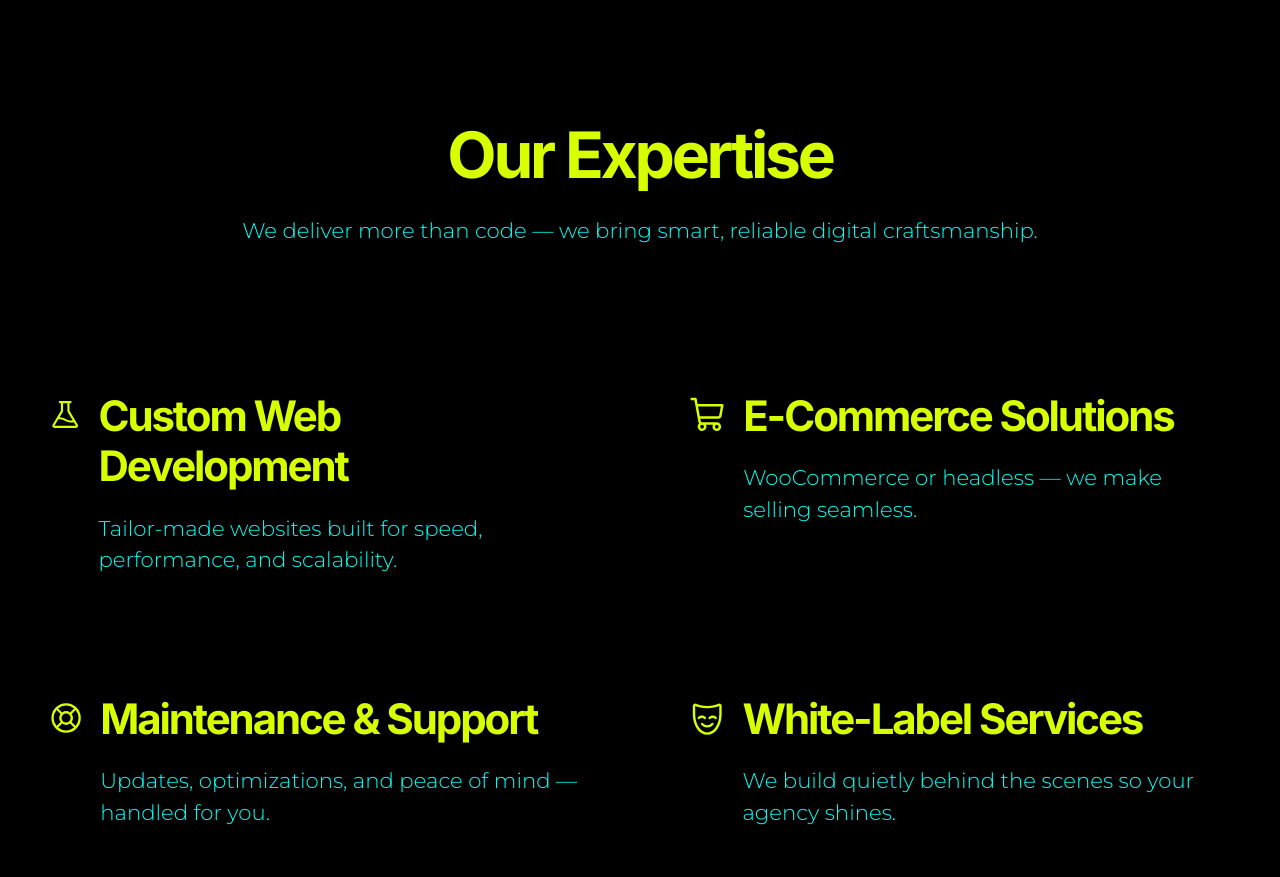
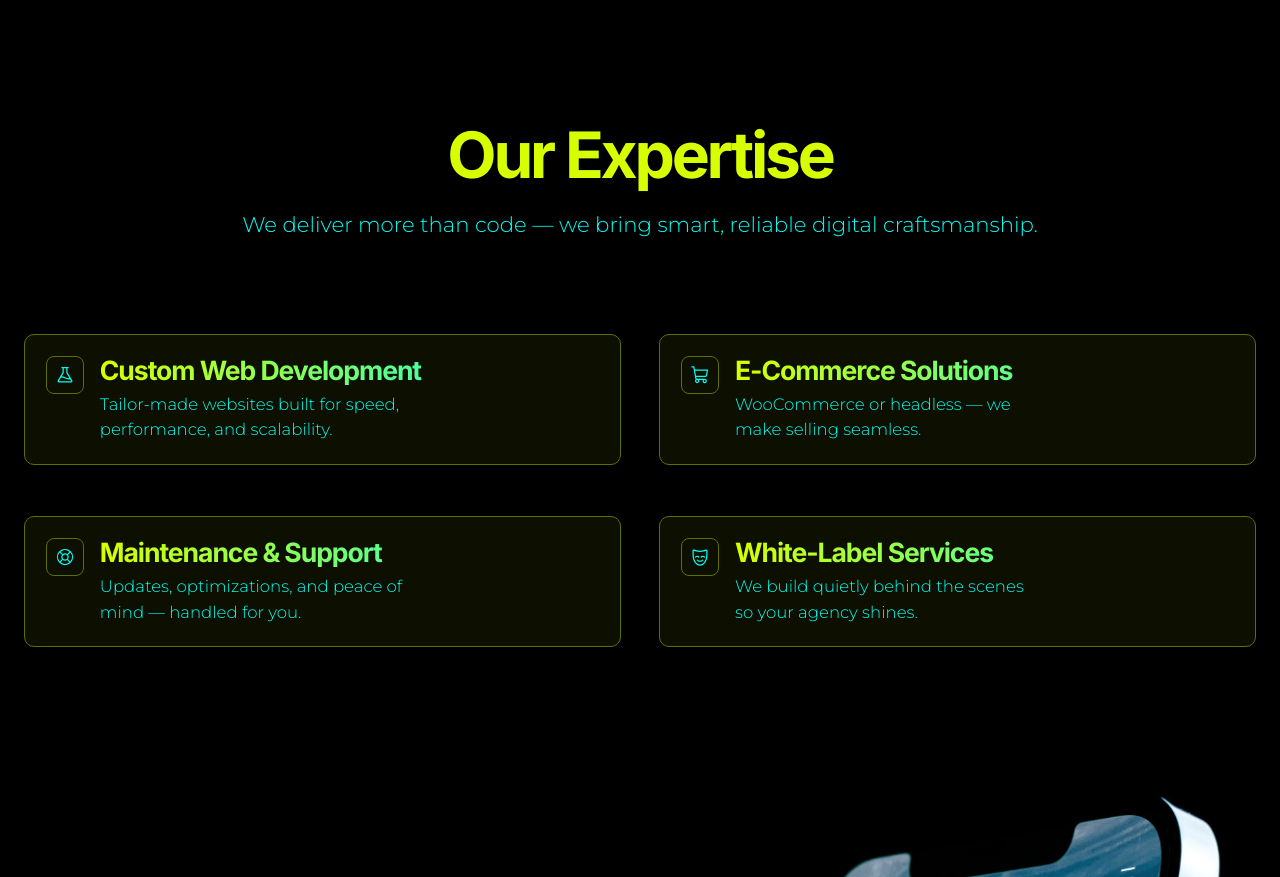
Before and after one commit to elpuas/epdc, an Astro site: page /en in a window 1280 px wide. Shown: the part 878-1755 px from the top of the page. Built offline with nearby package versions, Linux system fonts and the light colour scheme; Astro itself is replaced by a stand-in of ours.

Commit message:
Refine service cards with viewport reveal

```diff
--- a/src/components/ServiceCard.astro
+++ b/src/components/ServiceCard.astro
@@ -15,90 +15,171 @@
 ---
 
 <a class="service-card" href={href} aria-labelledby={titleId}>
-    <Icon name={icon} width="48" height="48" class="icon-services" aria-hidden="true" />
+    <div class="icon-shell" aria-hidden="true">
+        <Icon name={icon} width="20" height="20" class="icon-services" />
+    </div>
     <div class="card-content">
-        <h3 id={titleId}>{title}</h3>
+        <h3 id={titleId} class="text-gradient-brand">{title}</h3>
         <p>{description}</p>
     </div>
 </a>
 
 <style>
 .service-card {
-    position: relative;
-    display: flex;
-    align-items: flex-start;
+    display: grid;
+    grid-template-columns: auto 1fr;
+    align-items: start;
     gap: var(--space-md);
+    width: 100%;
+    padding: clamp(1rem, 0.85rem + 0.6vw, 1.3rem);
+    border: 1px solid var(--color-quaternary);
+    border-radius: 10px;
+    background: color-mix(in srgb, var(--color-primary) 94%, var(--color-secondary) 6%);
     color: var(--color-secondary);
-    padding: var(--padding-lg);
-    border-radius: 0.5rem;
     text-align: left;
     text-decoration: none;
-    overflow: hidden;
-    z-index: 0;
-    isolation: isolate;
-    transform: skew(0deg, 0deg);
-    transition: transform 0.3s ease;
+    transition:
+        opacity 0.55s cubic-bezier(0.22, 1, 0.36, 1),
+        transform 0.55s cubic-bezier(0.22, 1, 0.36, 1),
+        border-color 0.25s ease,
+        box-shadow 0.25s ease,
+        background-color 0.25s ease;
+    transition-delay: var(--service-enter-delay, 0s);
 
-    h4,
+    h3,
     p {
         text-align: left;
     }
+}
 
-    &::before {
-        content: '';
-        position: absolute;
-        inset: 0;
-        pointer-events: none;
-        border-radius: 0.5rem;
-        padding: 2px;
-        background: linear-gradient(
-            130deg,
-            #000 30%,
-            var(--color-secondary) 50%,
-            transparent 100%
-        );
-        background-size: 200% 100%;
-        background-position: -150% 0;
+.service-card[data-enter-state='pending'] {
     opacity: 0;
-        transition: opacity 0.8s ease;
-        mask:
-        linear-gradient(#000 0 0) content-box,
-        linear-gradient(#000 0 0);
-        mask-composite: exclude;
-        -webkit-mask-composite: destination-out;
-        z-index: 1;
+    transform: translate3d(0, 28px, 0);
+}
+
+.service-card.is-visible {
+    opacity: 1;
+    transform: translate3d(0, 0, 0);
+}
+
+.icon-shell {
+    display: inline-flex;
+    align-items: center;
+    justify-content: center;
+    width: 2.25rem;
+    height: 2.25rem;
+    border: 1px solid var(--color-quaternary);
+    border-radius: 8px;
+    background: transparent;
+    color: var(--color-tertiary);
+    flex-shrink: 0;
 }
 
 .icon-services {
-        zoom: 1;
-        transform: translate(0, 0);
-        transition: transform 0.4s ease;
-    }
+    transform: scale(1);
+    transition:
+        transform 0.25s ease,
+        color 0.25s ease;
 }
 
-.service-card:hover::before {
-    opacity: 1;
-    animation: shimmer-border 8s linear infinite;
+.card-content {
+    min-width: 0;
 }
 
-.service-card:hover {
-    transform: skew(4deg, 8deg);
-
-    .icon-services {
-        zoom: 2;
-        transform: translate(-5px, -20px);
-    }
+.card-content h3 {
+    margin: 0 0 0.45rem;
+    font-size: clamp(1.35rem, 1.1rem + 0.7vw, 1.8rem);
+    line-height: 1.08;
+    letter-spacing: -0.04em;
+    text-wrap: balance;
 }
 
-@keyframes shimmer-border {
-    0% {
-    background-position: -150% 0;
+.card-content p {
+    margin: 0;
+    color: var(--color-tertiary);
+    font-size: clamp(0.98rem, 0.94rem + 0.12vw, 1.05rem);
+    line-height: 1.55;
+    max-width: 28ch;
 }
-    50% {
-        background-position: 150% 0;
+
+.service-card:hover,
+.service-card:focus-visible {
+    transform: translateY(-2px);
+    border-color: color-mix(in srgb, var(--color-tertiary) 38%, var(--color-quaternary));
+    background: color-mix(in srgb, var(--color-primary) 92%, var(--color-secondary) 8%);
+    box-shadow:
+        0 10px 24px rgba(0, 0, 0, 0.14),
+        0 0 0 1px color-mix(in srgb, var(--color-tertiary) 12%, transparent);
 }
-    100% {
-    background-position: -150% 0;
+
+.service-card:hover .icon-shell,
+.service-card:focus-visible .icon-shell {
+    border-color: color-mix(in srgb, var(--color-tertiary) 42%, var(--color-quaternary));
+    box-shadow: 0 0 0 1px color-mix(in srgb, var(--color-tertiary) 12%, transparent);
+}
+
+.service-card:hover .icon-services,
+.service-card:focus-visible .icon-services {
+    transform: scale(1.06);
+    color: var(--color-secondary);
+}
+
+.service-card:focus-visible {
+    outline: 2px solid color-mix(in srgb, var(--color-tertiary) 50%, transparent);
+    outline-offset: 3px;
+}
+
+@media (max-width: 31.25rem) {
+    .service-card {
+        padding: 0.95rem;
+    }
+
+    .card-content h3 {
+        font-size: clamp(1.2rem, 1.05rem + 0.7vw, 1.45rem);
+    }
+
+    .card-content p {
+        max-width: none;
     }
 }
 </style>
+
+<script>
+    if (typeof window !== 'undefined') {
+        const cards = [...document.querySelectorAll('.service-card:not([data-enter-bound])')];
+
+        if (window.matchMedia('(prefers-reduced-motion: reduce)').matches || !('IntersectionObserver' in window)) {
+            cards.forEach((card) => {
+                card.classList.add('is-visible');
+                card.setAttribute('data-enter-bound', 'true');
+            });
+        } else if (!window.__epdcServiceCardObserver) {
+            const observer = new IntersectionObserver(
+                (entries) => {
+                    for (const entry of entries) {
+                        if (!entry.isIntersecting) continue;
+                        entry.target.classList.add('is-visible');
+                        observer.unobserve(entry.target);
+                    }
+                },
+                {
+                    threshold: 0.2,
+                    rootMargin: '0px 0px -8% 0px',
+                }
+            );
+
+            const observeCards = (targets) => {
+                targets.forEach((card) => {
+                    card.setAttribute('data-enter-state', 'pending');
+                    card.setAttribute('data-enter-bound', 'true');
+                    observer.observe(card);
+                });
+            };
+
+            window.__epdcServiceCardObserver = { observer, observeCards };
+            observeCards(cards);
+        } else {
+            window.__epdcServiceCardObserver.observeCards(cards);
+        }
+    }
+</script>
--- a/src/styles/Index.module.css
+++ b/src/styles/Index.module.css
@@ -49,17 +49,29 @@
   text-align: center;
 }
 
+.expertiseSection {
+  display: grid;
+  gap: var(--space-md);
+
+  h2 {
+    margin-bottom: 0;
+  }
+}
+
 .expertiseSection p {
+  margin: 0 auto;
   color: var(--color-tertiary);
+  max-width: 62ch;
 }
 
 /* Services Grid */
 .servicesGrid {
-  margin-top: var(--space-4xl);
+  margin-top: clamp(var(--space-2xl), 6vw, var(--space-4xl));
   display: grid;
   grid-template-columns: repeat(1, 1fr);
-  gap: var(--space-2xl);
-  padding-left: 0;
+  column-gap: clamp(var(--space-lg), 3vw, var(--space-2xl));
+  row-gap: clamp(var(--space-xl), 4vw, calc(var(--space-2xl) + var(--space-md)));
+  padding: 0;
   list-style: none;
 
   @container (width > 768px) {
@@ -67,22 +79,45 @@
   }
 
   li {
+    min-width: 0;
     display: flex;
-    align-items: flex-start;
-    gap: var(--space-md);
 
-    &:nth-child(2) a:hover {
-      transform: skew(-4deg, -8deg);
+    &:nth-child(1) {
+      a {
+        --service-enter-delay: 0.08s;
+      }
     }
 
-    &:nth-child(4) a:hover {
-      transform: skew(-4deg, -8deg);
+    &:nth-child(2) {
+      a {
+        --service-enter-delay: 0.18s;
+      }
+    }
+
+    &:nth-child(3) {
+      a {
+        --service-enter-delay: 0.3s;
+      }
+    }
+
+    &:nth-child(4) {
+      a {
+        --service-enter-delay: 0.42s;
+      }
     }
   }
 
   p {
     color: var(--color-tertiary);
     text-align: left;
+  }
+}
+
+@media (prefers-reduced-motion: reduce) {
+  .servicesGrid li > a {
+    opacity: 1;
+    transform: none;
+    animation: none;
   }
 }
 
```
Also changed, not shown: .context/2026-06-03-service-card-redesign.md (added). Lines whose indentation alone changed are shown as unchanged.
